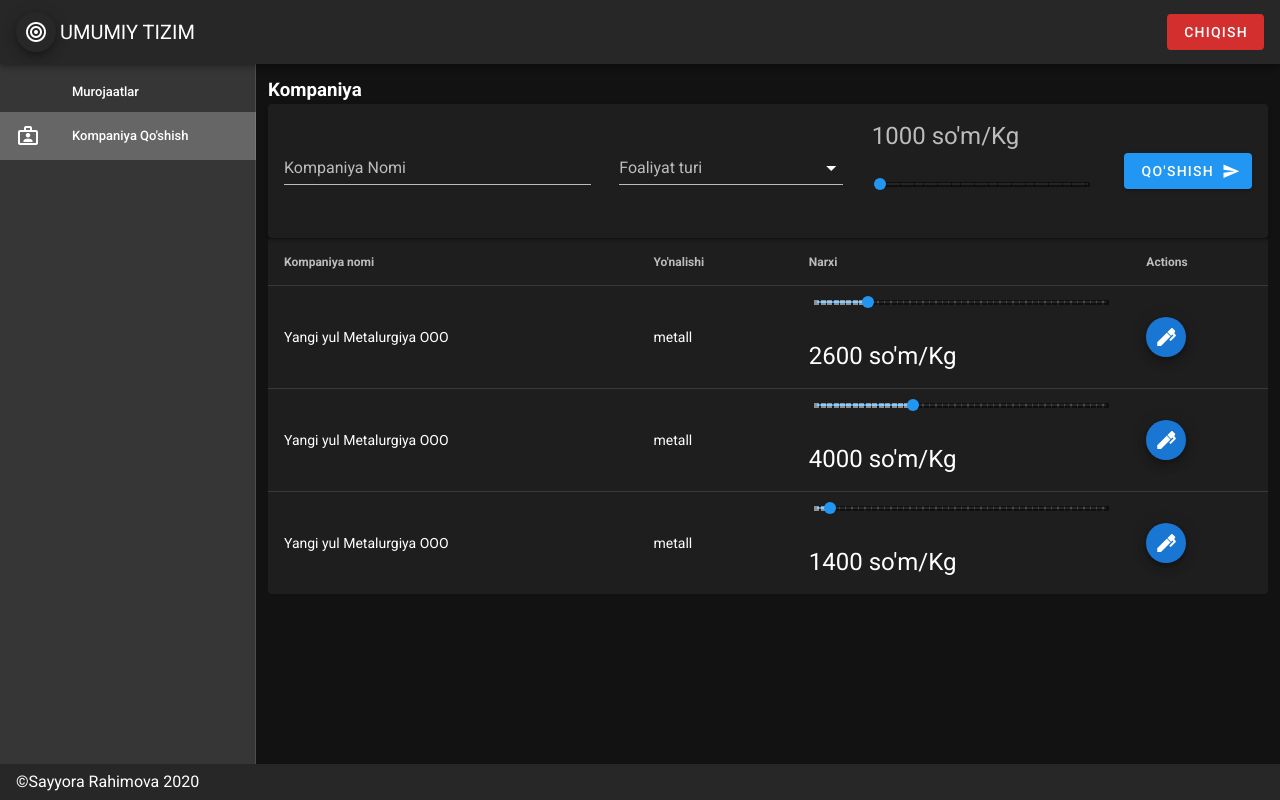
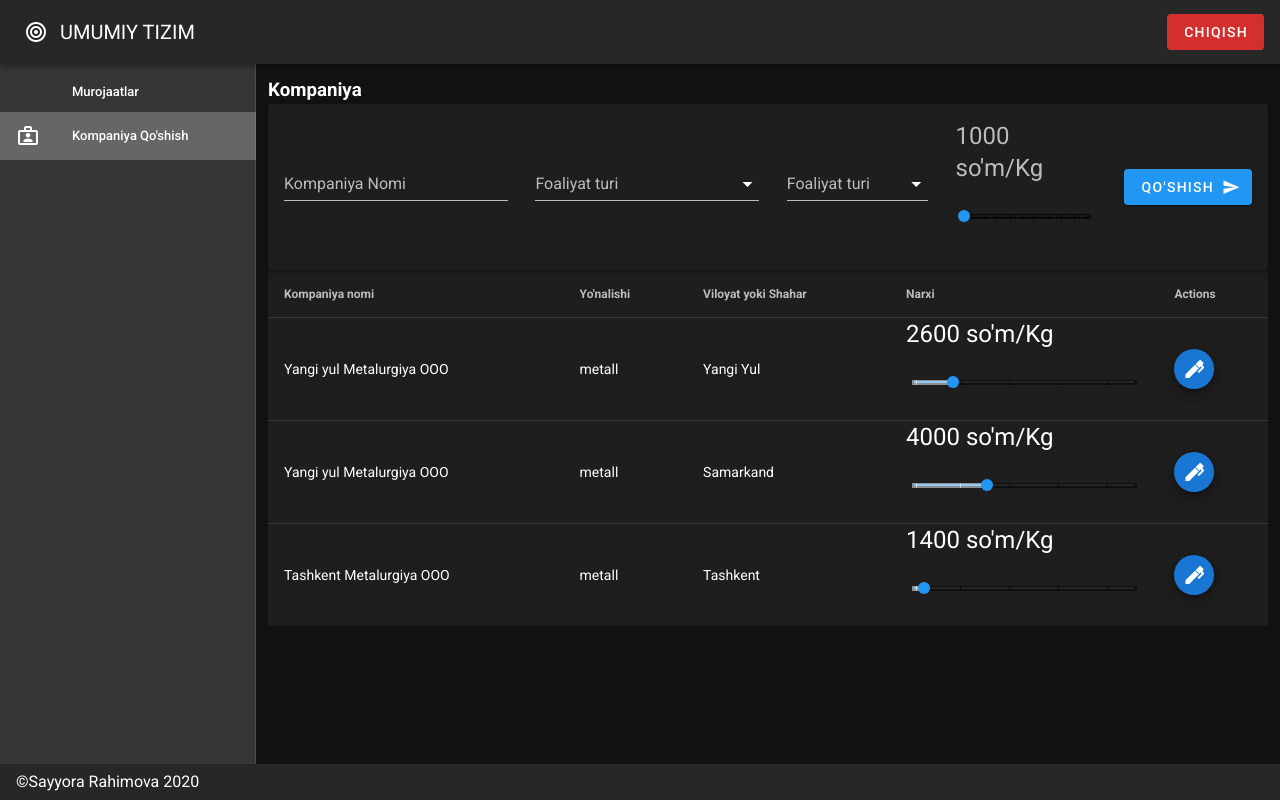
Before and after one commit to SAIDAKBAR123/sayyora-project-cms, a Vue app: page /#/kompaniya in a window 1280 px wide. Built offline with nearby package versions, Linux system fonts and the light colour scheme.

Commit message:
forma togirlandi

```diff
--- a/src/App.vue
+++ b/src/App.vue
@@ -30,7 +30,7 @@
       clipped-left
     >
       <!-- <v-app-bar-nav-icon  @click.stop="drawer = !drawer"></v-app-bar-nav-icon> -->
-      <v-btn small fab @click.stop="drawer = !drawer"><v-icon>mdi-bullseye</v-icon></v-btn>
+      <v-btn small text fab @click.stop="drawer = !drawer"><v-icon>mdi-bullseye</v-icon></v-btn>
       <v-toolbar-title class="pl-1"> UMUMIY TIZIM</v-toolbar-title>
       <v-spacer></v-spacer>
       <v-btn color="red darken-2" elevation="0">Chiqish</v-btn>
--- a/src/views/Company.vue
+++ b/src/views/Company.vue
@@ -6,7 +6,7 @@
         <v-card>
           <v-card-text>
             <v-row justify="space-between" align="center">
-              <v-col cols="4">
+              <v-col cols="3">
                 <v-text-field
                   v-model="newCompany.name"
                   label="Kompaniya Nomi"
@@ -19,7 +19,14 @@
                   label="Foaliyat turi"
                 ></v-select>
               </v-col>
-              <v-col cols="3">
+              <v-col cols="2">
+                     <v-select
+                v-model="newCompany.region"
+                  :items="['Toshkent', 'Andijon', 'Buxoro', 'Samarqand','Sirdaryo']"
+                  label="Foaliyat turi"
+                ></v-select>
+              </v-col>
+              <v-col cols="2">
                 <p class="headline">{{ newCompany.quantity }} so'm/Kg</p>
                 <v-slider
                   v-model="newCompany.quantity"
@@ -49,6 +56,7 @@
           <tr>
             <th class="text-left">Kompaniya nomi</th>
             <th class="text-left">Yo'nalishi</th>
+             <th class="text-left">Viloyat yoki Shahar</th>
             <th class="text-left">Narxi</th>
             <th class="text-left">Actions</th>
           </tr>
@@ -57,7 +65,9 @@
           <tr v-for="(item,i) in desserts" :key="i">
             <td>{{ item.name }}</td>
             <td>{{ item.type }}</td>
+             <td>{{ item.region }}</td>
             <td>
+                <p class="headline pb-0">{{ item.quantity }} so'm/Kg</p>
               <v-slider
                 v-model="item.quantity"
                 max="10000"
@@ -69,7 +79,6 @@
                 min="1000"
               >
               </v-slider>
-              <p class="headline">{{ item.quantity }} so'm/Kg</p>
             </td>
             <td>
               <v-btn small color="blue darken-2" fab
@@ -90,22 +99,26 @@ export default {
       newCompany: {
         name: '',
         type: 'paper',
-        quantity: 1000
+        quantity: 1000,
+        region: null
       },
       desserts: [
         {
           name: 'Yangi yul Metalurgiya OOO',
           type: 'metall',
+          region: 'Yangi Yul',
           quantity: 2500
         },
         {
           name: 'Yangi yul Metalurgiya OOO',
           type: 'metall',
+          region: 'Samarkand',
           quantity: 3900
         },
         {
-          name: 'Yangi yul Metalurgiya OOO',
+          name: 'Tashkent Metalurgiya OOO',
           type: 'metall',
+          region: 'Tashkent',
           quantity: 1300
         }
       ]
@@ -118,7 +131,8 @@ export default {
         this.newCompany = {
           name: '',
           type: 'paper',
-          quantity: 1000
+          quantity: 1000,
+          region: null
         }
       }
     }
```
